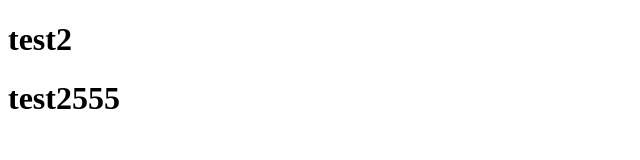
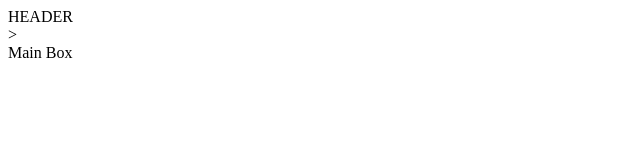
Before and after one commit to ShargHayat518/ShargHayat518.github.io, a plain HTML site: page index.html in a window 1280 px wide. Shown: the whole page, without its empty margins (0-640 px from the left). Drawn offline with Linux system fonts and the light colour scheme.

Commit message:
final test

```diff
--- a/HTML/index.html
+++ b/index.html
@@ -9,13 +9,13 @@
 <body>
 
     <main>
-        <h1>
-            test2
-        </h1>
+        <header>
+            HEADER
+        </header>>
 
-        <h1>
-            test2555
-        </h1>
+        <div>
+            Main Box
+        </div>
     </main>
 </body>
 </html>
```
